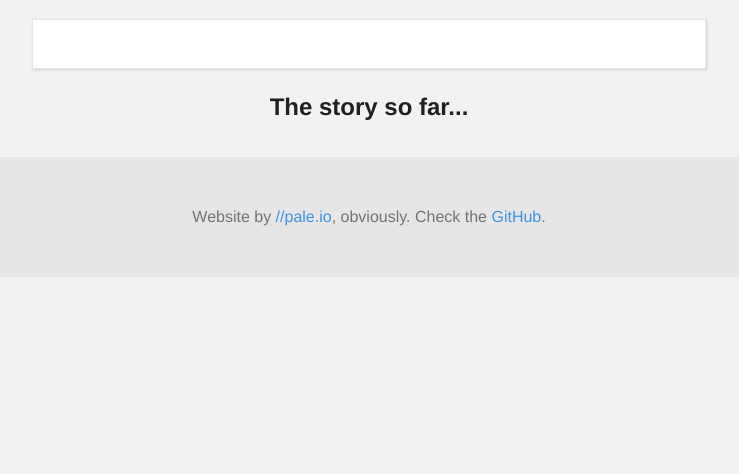
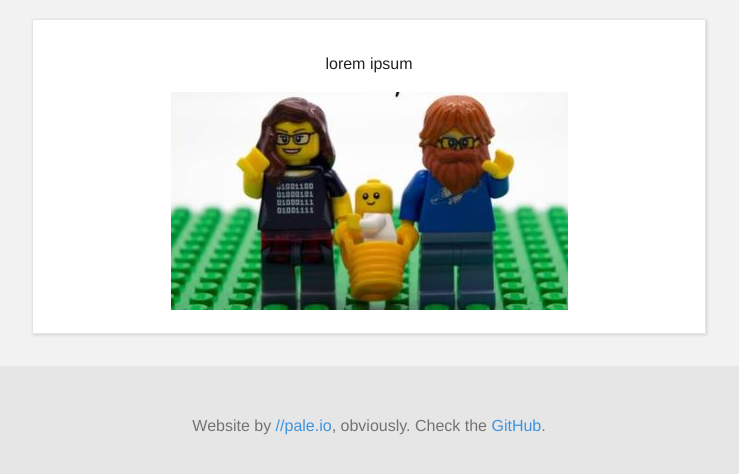
Before and after one commit to pale2hall/VinceAndAlex, a website: page assets/views/baby-shower.html in a window 1280 px wide. Shown: the part 72-546 px from the top of the page, without its empty margins (271-1010 px from the left). Drawn offline with Linux system fonts and the light colour scheme.

Commit message:
add sample img and edit baby shower page

```diff
--- a/assets/views/baby-shower.html
+++ b/assets/views/baby-shower.html
@@ -8,9 +8,9 @@
   <body>
     <h1>Baby Shower</h1>
     <div class="card">
-      <p></p>
+      <p>lorem ipsum</p>
+      <img src="/images/baby_ann_1.jpg" alt="">
     </div>
-    <h2>The story so far...</h2>
     <footer>
       <p>Website by <a href="https://pale.io">//pale.io</a>, obviously.  Check the <a href="https://github.com/pale2hall/vinceandalex" target="_blank">GitHub</a>.</p>
     </footer>
```
Also changed, not shown: assets/images/baby_ann_1.JPG (added).
